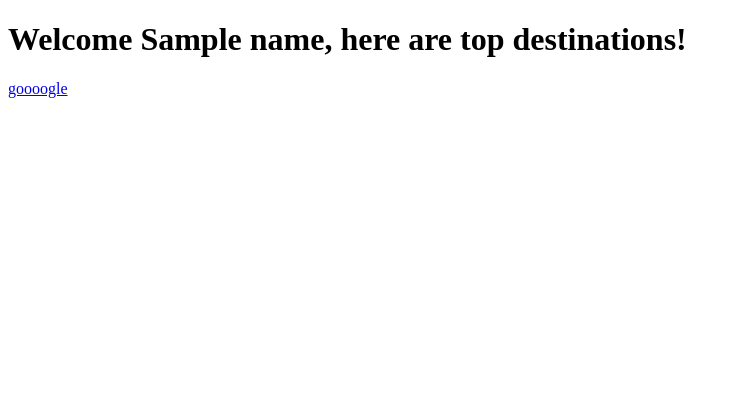
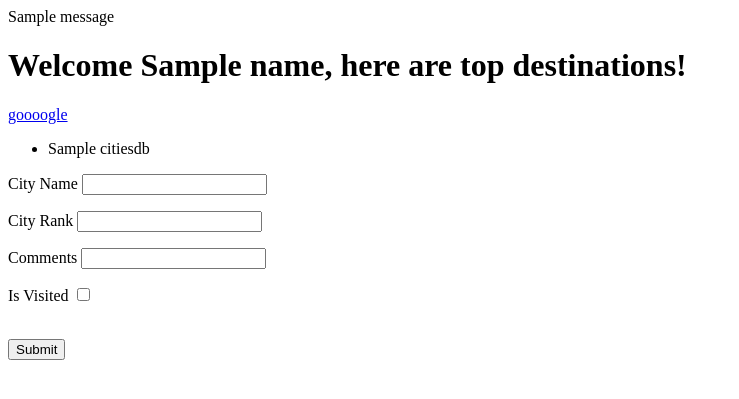
Before and after one commit to dominiclopez391/Flask-Homework, a Flask app: template myapp/templates/home.html in a window 1280 px wide. Shown: the top 399 px of the page, without its empty margins (0-739 px from the left). Run offline with Flask 2, Linux system fonts and the light colour scheme; tables that the repository leaves empty hold one stand-in row (values such as "Sample post"); the template is opened without the code that fills it: values that come from a table or form of the project are taken from there, most other values are stand-ins (such as "Sample title", 1, 10 or a date in 2020); one stand-in notice (Sample message) is shown.

Commit message:
added project files

```diff
--- a/myapp/forms.py
+++ b/myapp/forms.py
@@ -2,9 +2,9 @@ from flask_wtf import FlaskForm
 from wtforms import StringField, BooleanField, IntegerField, SubmitField
 from wtforms.validators import DataRequired
 
-class TopCitiesForm(FlaskForm):
+class TopCities(FlaskForm):
     city_name = StringField('City Name', validators=[DataRequired()])
-    city_rank = IntegerField('City Rank', validators=[DataRequired()]);
+    city_rank = IntegerField('City Rank', validators=[DataRequired()])
     is_visited = BooleanField('Is Visited')
     comments = StringField('Comments')
 
--- a/myapp/models.py
+++ b/myapp/models.py
@@ -1,6 +1,6 @@
 from myapp import db
 
-class TopCities(db.Model):
+class TopCitiesDB(db.Model):
     id = db.Column(db.Integer, primary_key=True) #primary key defines database location
     city_name = db.Column(db.String(64), index=True)
     city_rank = db.Column(db.Integer)
--- a/myapp/templates/base.html
+++ b/myapp/templates/base.html
@@ -4,6 +4,20 @@
 
 	</head>
 	<body>
+
+		{% with messages = get_flashed_messages() %} {% if messages %}
+			{% for message in messages %}
+			{{message}}
+			{% endfor%}
+
+		{% endif %}{% endwith %}
+
+		{% if title %}
+			<title>{{title}}</title>
+		{% else %}
+			<title>Home</title>
+		{% endif %}
+
 		{% block content %}{% endblock %}
 	</body>
 </html>
--- a/myapp/templates/home.html
+++ b/myapp/templates/home.html
@@ -1,5 +1,37 @@
 {% extends "base.html"%}
 {% block content %}
 <h1> Welcome {{ name }}, here are top destinations!</h1>
+
 <a href="https://google.com">goooogle</a>
+
+<ul>
+	{% for city in cities %}
+		<li>{{city.city_name}}</li>
+	{% endfor %}
+
+</ul>
+<form action="" method="POST" novalidate>
+	<p>
+	{{form.hidden_tag()}}
+	{{form.city_name.label}}
+	{{form.city_name()}}
+	</p>
+
+	<p>
+	{{form.city_rank.label}}
+	{{form.city_rank()}}
+	</p>
+
+	<p>
+	{{form.comments.label}}
+	{{form.comments()}}
+	</p>
+
+	<p>
+	{{form.is_visited.label}}
+	{{form.is_visited()}}
+	</p>
+	<br>
+	{{form.submit()}}
+</form>
 {% endblock %}
```
Also changed, not shown: myapp/routes.py (+18 -6 lines), 2 other files.
